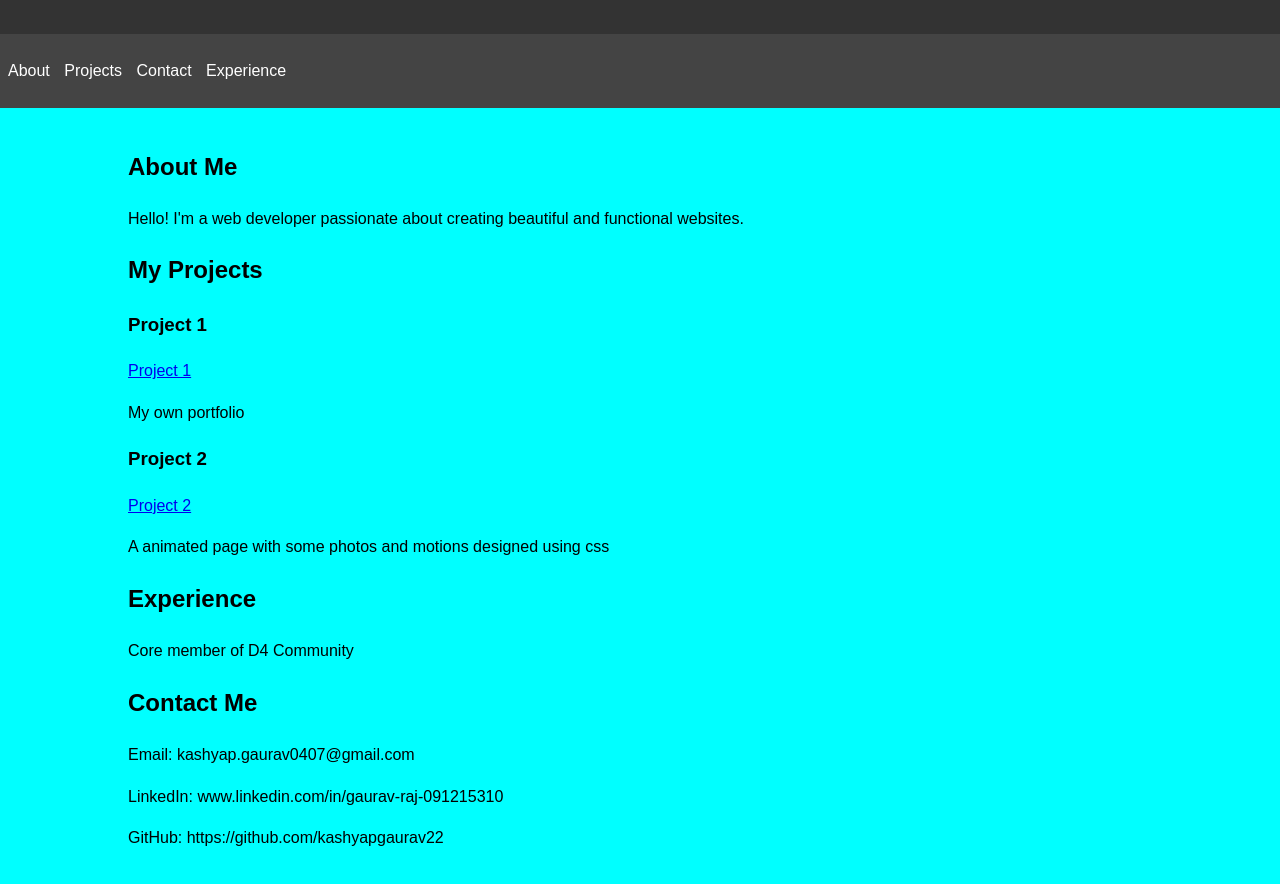
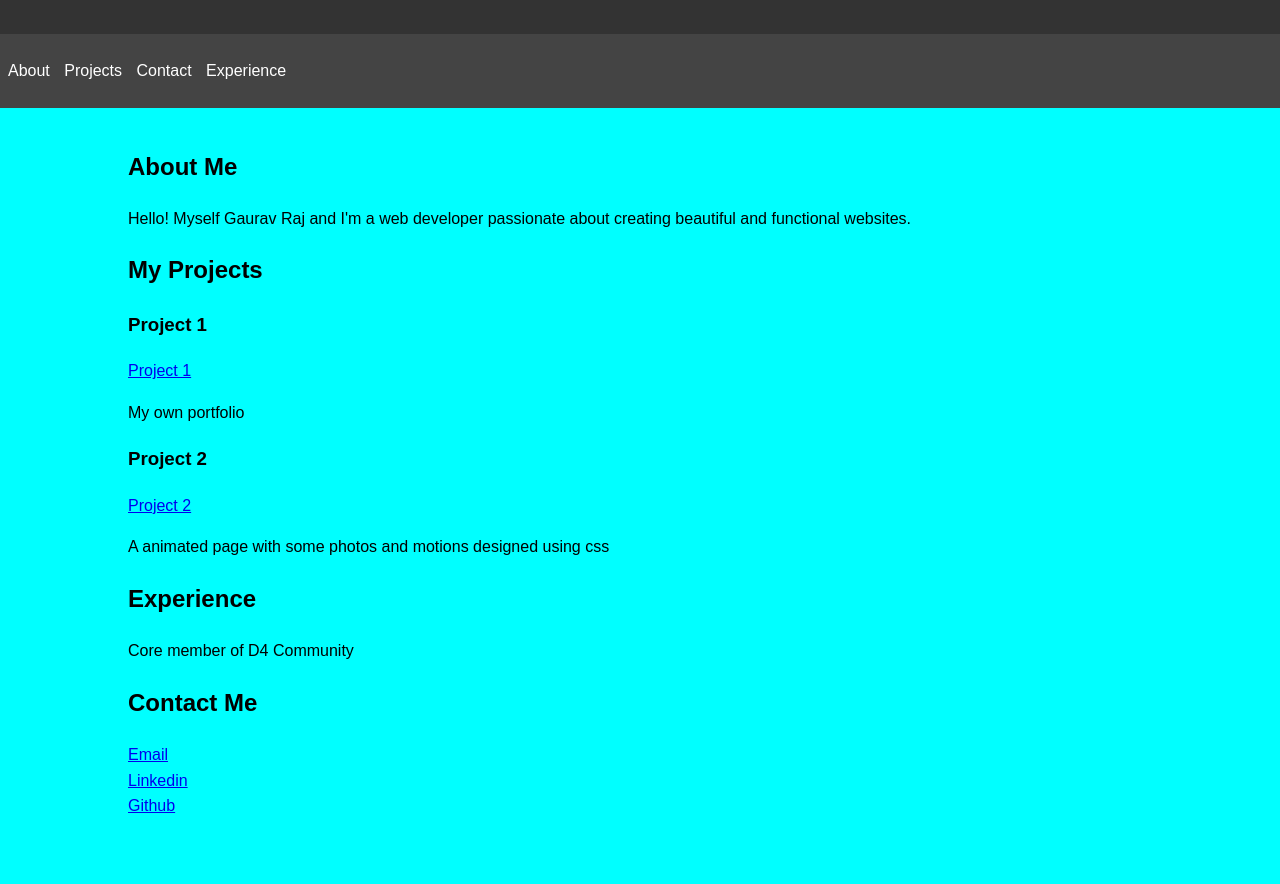
Before and after one commit to kashyapgaurav22/Portfolio, a plain HTML site: page index.html in a window 1280 px wide. Shown: the part 92-976 px from the top of the page. After the commit the page ends 931 px from the top, so only its background shows below. Drawn offline with Linux system fonts and the light colour scheme.

Commit message:
Update index.html

```diff
--- a/index.html
+++ b/index.html
@@ -66,7 +66,7 @@
     <div class="container">
         <section id="About">
             <h2>About Me</h2>
-            <p>Hello! I'm a web developer passionate about creating beautiful and functional websites.</p>
+            <p>Hello! Myself Gaurav Raj and I'm a web developer passionate about creating beautiful and functional websites.</p>
         </section>
 
         <section id="Projects">
@@ -92,9 +92,9 @@
 
         <section id="Contact">
             <h2>Contact Me</h2>
-            <p>Email: kashyap.gaurav0407@gmail.com</p>
-            <p>LinkedIn: www.linkedin.com/in/gaurav-raj-091215310</p>
-            <p>GitHub: https://github.com/kashyapgaurav22</p>
+            <a href="kashyap.gaurav0407@gmail.com">Email</a><br>
+            <a href="www.linkedin.com/in/gaurav-raj-091215310">Linkedin</a><br>
+            <a href="https://github.com/kashyapgaurav22"> Github </a><br>
         </section>
     </div>
 </body>
```
